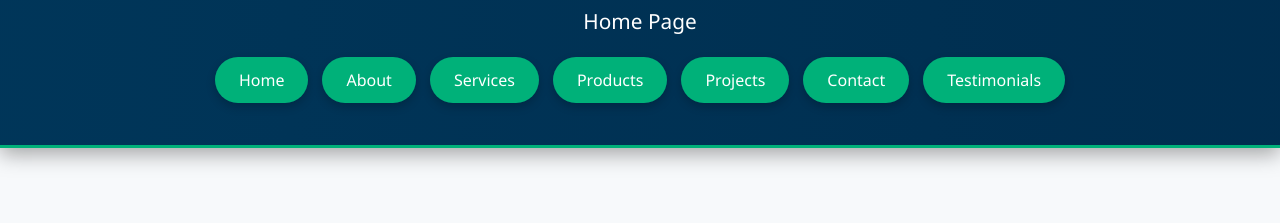
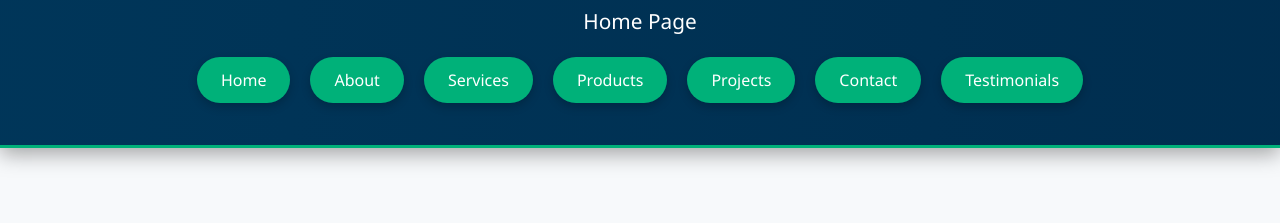
Before and after one commit to muregavictor-dev/merison-sec.com, a plain HTML site: page index.html in a window 1280 px wide. Shown: the part 328-551 px from the top of the page. Drawn offline with Linux system fonts and the light colour scheme.

Commit message:
Update index.html

```diff
--- a/index.html
+++ b/index.html
@@ -61,15 +61,17 @@
     </div>
     <h1>Merison Systems</h1>
     <h2>Home Page</h2>
-   <nav>
-  <div class="hamburger" aria-label="Menu" aria-expanded="false">
-    <div></div>
-    <div></div>
-    <div></div>
-  </div>
 
     <nav role="navigation" aria-label="Main Navigation">
-      <ul>
+      <!-- Hamburger -->
+      <div class="hamburger" aria-label="Menu" aria-expanded="false">
+        <div></div>
+        <div></div>
+        <div></div>
+      </div>
+
+      <!-- Nav Links -->
+      <ul class="nav-links">
         <li><a href="index.html" aria-current="page">Home</a></li>
         <li><a href="about.html">About</a></li>
         <li><a href="services.html">Services</a></li>
@@ -80,6 +82,8 @@
       </ul>
     </nav>
   </header>
+</body>
+
 
   <main id="main-content">
     <section id="home">
```
